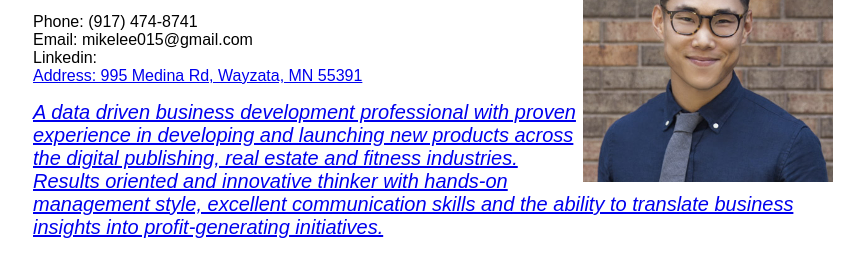
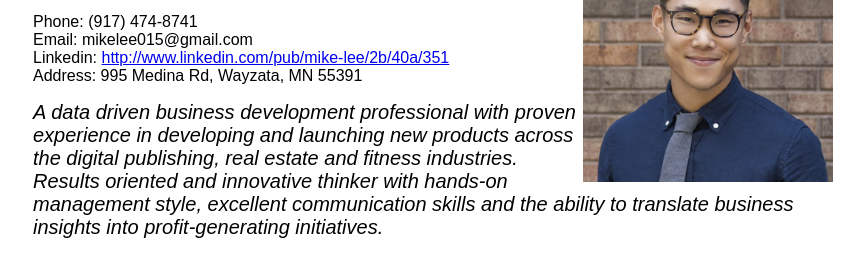
Before and after one commit to mikelee015/mikelee015.github.io, a plain HTML site: page index.html in a window 1280 px wide. Shown: the part 108-373 px from the top of the page, without its empty margins (207-1071 px from the left). Drawn offline with Linux system fonts and the light colour scheme.

Commit message:
Update index.html

```diff
--- a/index.html
+++ b/index.html
@@ -20,7 +20,7 @@
 					<br>
           				Email: mikelee015@gmail.com
           				<br>
-					Linkedin: <a href="http://www.linkedin.com/pub/mike-lee/2b/40a/351"/a>
+					Linkedin: <a href="http://www.linkedin.com/pub/mike-lee/2b/40a/351">http://www.linkedin.com/pub/mike-lee/2b/40a/351</a>
 					<br>
 					Address: 995 Medina Rd, Wayzata, MN 55391
 				</p>
```
